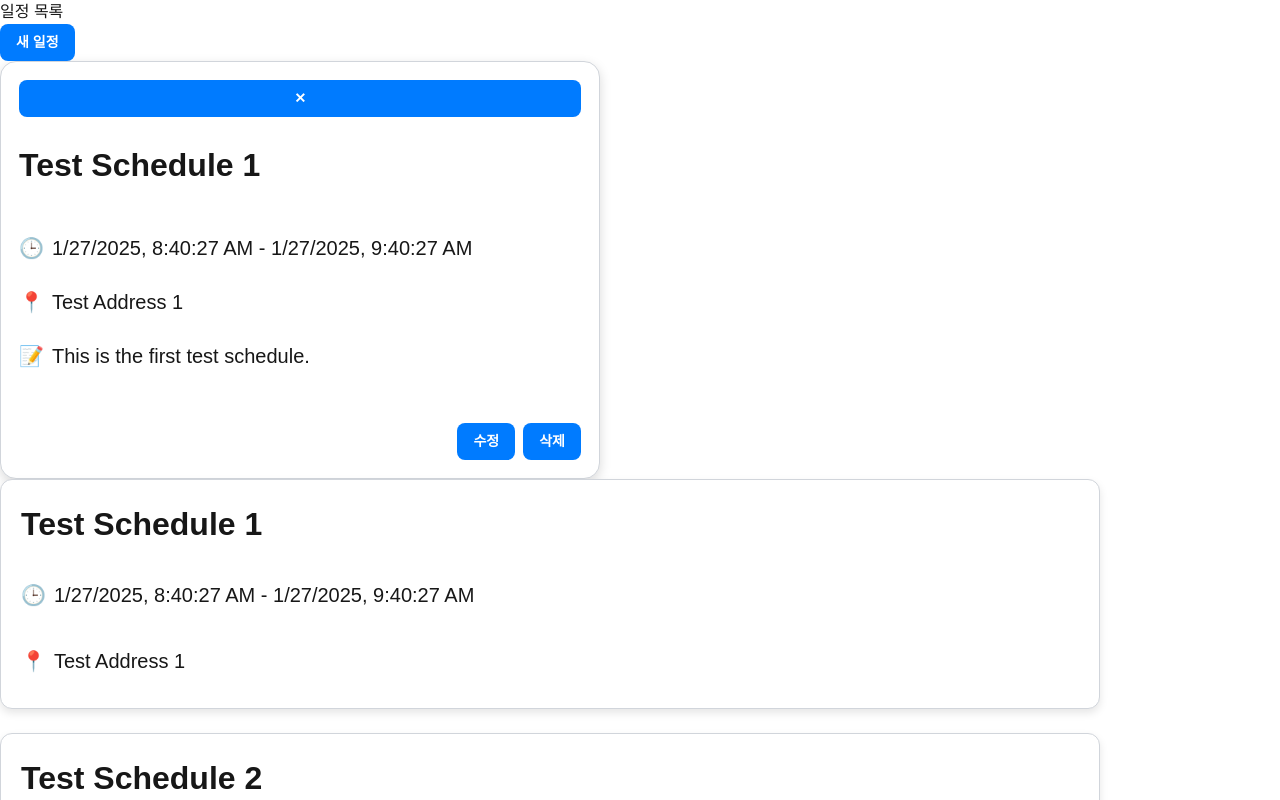
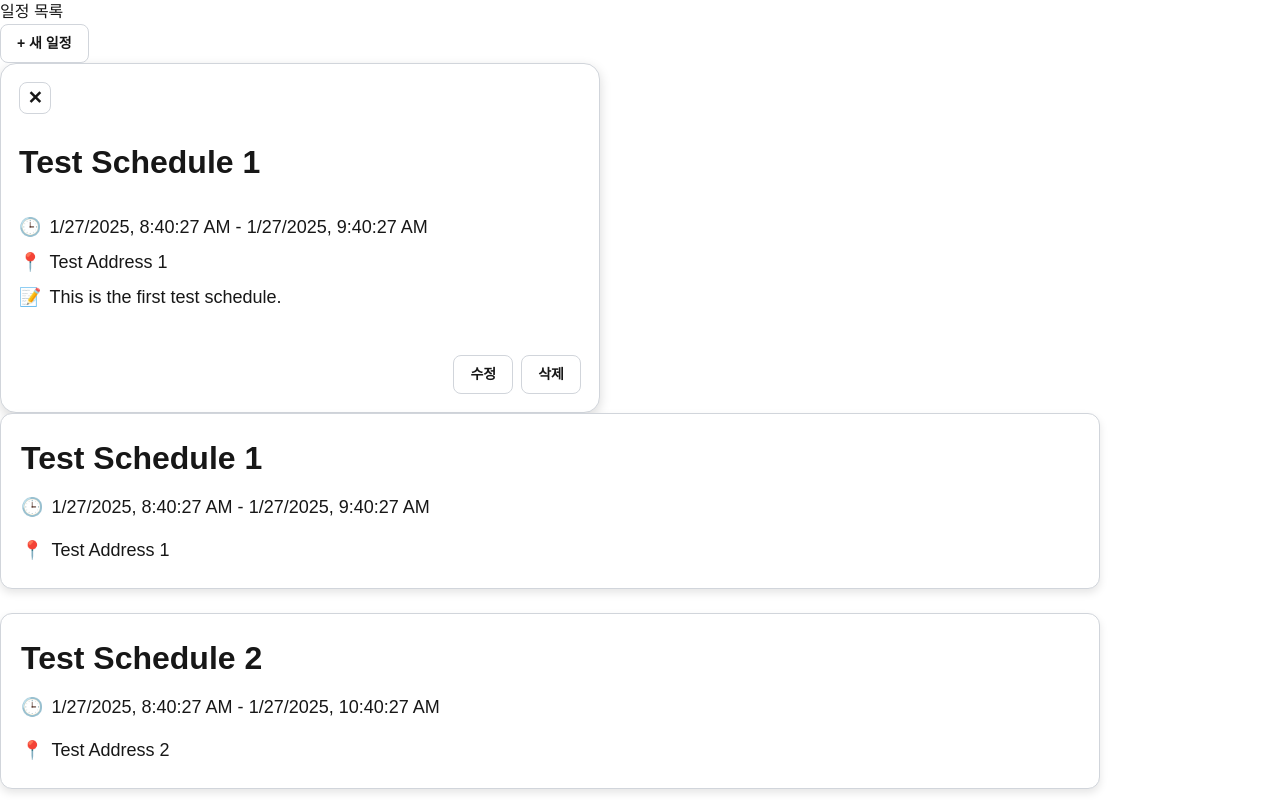
Before and after one commit to prgrms-be-devcourse/NBE3-4-2-Team10, a Next.js app in the folder frontend/: page /calendars/1 in a window 1280 px wide. Both pictures are taken after a click on the element 550 px from the left and 176 px from the top of the page. Shown: the top 800 px of the page. Built offline with nearby package versions, Linux system fonts and the light colour scheme.

Commit message:
fix: Schedule 화면 기능 수정

```diff
--- a/frontend/src/app/calendars/[calendarId]/page.tsx
+++ b/frontend/src/app/calendars/[calendarId]/page.tsx
@@ -66,9 +66,9 @@ export default function CalendarPage() {
                 <h1 className="text-4xl font-bold">일정 목록</h1>
                 <button
                     onClick={() => setIsFormOpen(true)}
-                    className="px-6 py-3 bg-blue-600 text-white rounded-lg hover:bg-blue-700 text-lg font-medium ml-8"
+                    className="px-6 py-3 bg-white text-black border border-gray-300 rounded-lg hover:bg-gray-200 text-lg font-bold ml-8"
                 >
-                    새 일정
+                    + 새 일정
                 </button>
             </div>
 
--- a/frontend/src/app/globals.css
+++ b/frontend/src/app/globals.css
@@ -18,15 +18,16 @@ body {
 /* 카드 스타일 */
 .schedule-card {
   width: 1100px;
-  padding: 12px;
-  background-color: #ffffff !important;
-  color: #171717 !important;
+  padding: 12px 16px;
+  background-color: #ffffff;
+  color: #171717;
   border: 1px solid #d1d5db;
-  border-radius: 16px;
-  box-shadow: 0 4px 12px rgba(0, 0, 0, 0.15);
+  border-radius: 12px;
+  box-shadow: 0 4px 8px rgba(0, 0, 0, 0.1);
   display: flex;
   flex-direction: column;
-  gap: 12px;
+  gap: 8px;
+  justify-content: center;
 }
 
 /* 스케쥴 디테일 팝업 스타일 */
@@ -43,12 +44,10 @@ body {
   gap: 24px;
 }
 
-
 /* 제목 스타일 */
 .schedule-title {
   font-size: 32px;
   font-weight: bold;
-  margin-bottom: 8px;
 }
 
 /* 내용 행 스타일 */
@@ -56,8 +55,8 @@ body {
   display: flex;
   align-items: center;
   gap: 8px;
-  font-size: 20px;
-  padding: 12px 0;
+  font-size: 18px;
+  padding: 4px 0;
 }
 
 /* 버튼 그룹 */
@@ -73,16 +72,42 @@ button {
   padding: 8px 16px;
   font-size: 14px;
   font-weight: bold;
-  background-color: #007bff;
-  color: #ffffff;
+  background-color: #ffffff;  /* 흰색 배경 */
+  color: #171717;             /* 검정색 텍스트 */
+  border: 1px solid #d1d5db;  /* 회색 테두리 */
   border-radius: 8px;
-  border: none;
   cursor: pointer;
 }
 
+/* 버튼 호버 효과 */
 button:hover {
-  background-color: #0056b3;
+  background-color: #f0f0f0;  /* 마우스 오버 시 옅은 회색 */
+  border-color: #a1a1a1;      /* 테두리 색상 변경 */
 }
+
+/* X 버튼 스타일 */
+button.x-button-style {
+  width: 32px;              /* 가로 길이 지정 */
+  height: 32px;             /* 높이 지정 */
+  padding: 0;               /* 내부 여백 제거 */
+  font-size: 18px;          /* 폰트 크기 */
+  font-weight: bold;
+  background-color: #ffffff;
+  color: #171717;
+  border: 1px solid #d1d5db;
+  border-radius: 8px;
+  cursor: pointer;
+  display: flex;
+  align-items: center;
+  justify-content: center;  /* 텍스트 가운데 정렬 */
+}
+
+/* X 버튼 호버 효과 */
+button.x-button-style:hover {
+  background-color: #f0f0f0;
+  border-color: #a1a1a1;
+}
+
 
 .schedule-list-container {
   display: flex;
@@ -114,11 +139,19 @@ button.new-schedule-button {
   padding: 12px 24px;
   font-size: 16px;
   font-weight: bold;
-  background-color: #004aad;
-  color: #ffffff;
+  background-color: #ffffff;  /* 흰색 배경 */
+  color: #171717;            /* 검정색 텍스트 */
+  border: 1px solid #d1d5db; /* 회색 테두리 */
   border-radius: 8px;
   cursor: pointer;
 }
+
+button.new-schedule-button:hover {
+  background-color: #f0f0f0; /* 마우스 오버 시 옅은 회색 */
+  border-color: #a1a1a1;     /* 테두리 색상 변경 */
+}
+
+
 
 button.new-schedule-button:hover {
   background-color: #003687;
--- a/frontend/src/schedule/components/ScheduleDetail.tsx
+++ b/frontend/src/schedule/components/ScheduleDetail.tsx
@@ -20,7 +20,7 @@ export const ScheduleDetail: React.FC<ScheduleDetailProps> = ({
                 {/* X 버튼 */}
                 <button
                     onClick={onClose}
-                    className="absolute top-2 right-2 px-3 py-1 bg-blue-500 text-white rounded hover:bg-blue-600"
+                    className="absolute top-2 right-2 x-button-style"
                 >
                     ✕
                 </button>
@@ -46,12 +46,11 @@ export const ScheduleDetail: React.FC<ScheduleDetailProps> = ({
                     </div>
                 </div>
 
-
                 <div className="schedule-detail-buttons flex justify-end mt-4 gap-4">
-                    <button onClick={onEdit} className="px-4 py-2 bg-blue-500 text-white rounded hover:bg-blue-600">
+                    <button onClick={onEdit} className="px-4 py-2 button-style">
                         수정
                     </button>
-                    <button onClick={onDelete} className="px-4 py-2 bg-red-500 text-white rounded hover:bg-red-600">
+                    <button onClick={onDelete} className="px-4 py-2 button-style">
                         삭제
                     </button>
                 </div>
--- a/frontend/src/schedule/components/ScheduleForm.tsx
+++ b/frontend/src/schedule/components/ScheduleForm.tsx
@@ -107,7 +107,7 @@ export const ScheduleForm: React.FC<ScheduleFormProps> = ({
                     </button>
                     <button
                         type="submit"
-                        className="px-6 py-3 bg-blue-500 text-white text-lg font-bold rounded hover:bg-blue-600"
+                        className="px-6 py-3 bg-white text-black border border-gray-300 rounded-lg hover:bg-gray-200 font-bold text-lg"
                     >
                         저장
                     </button>
```
